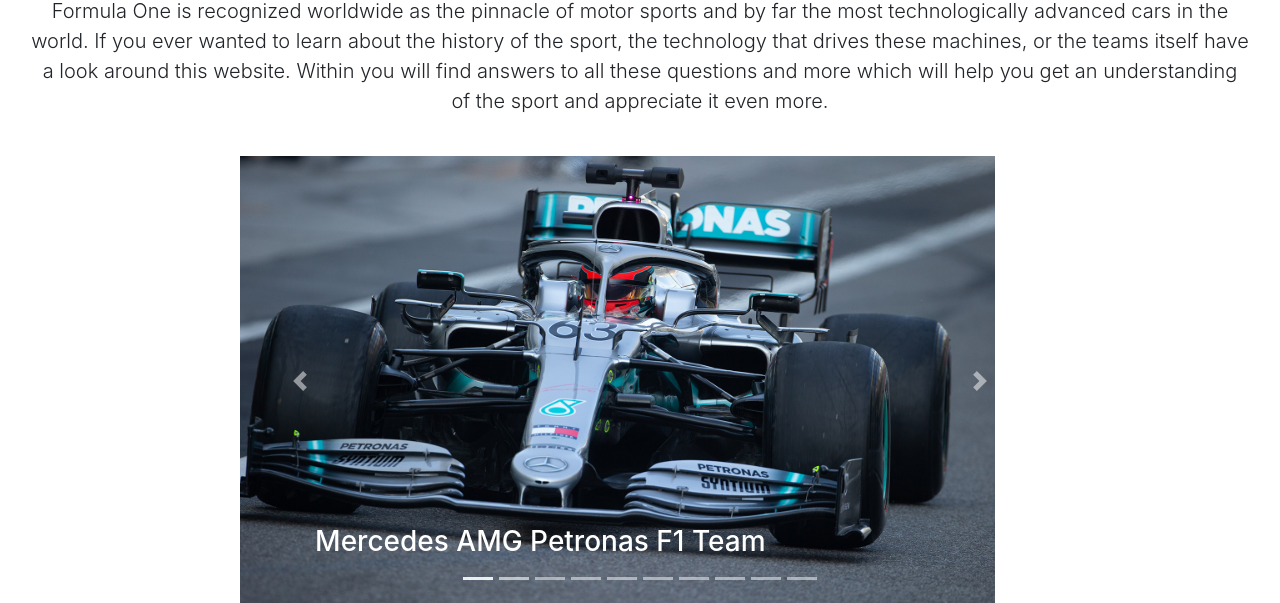
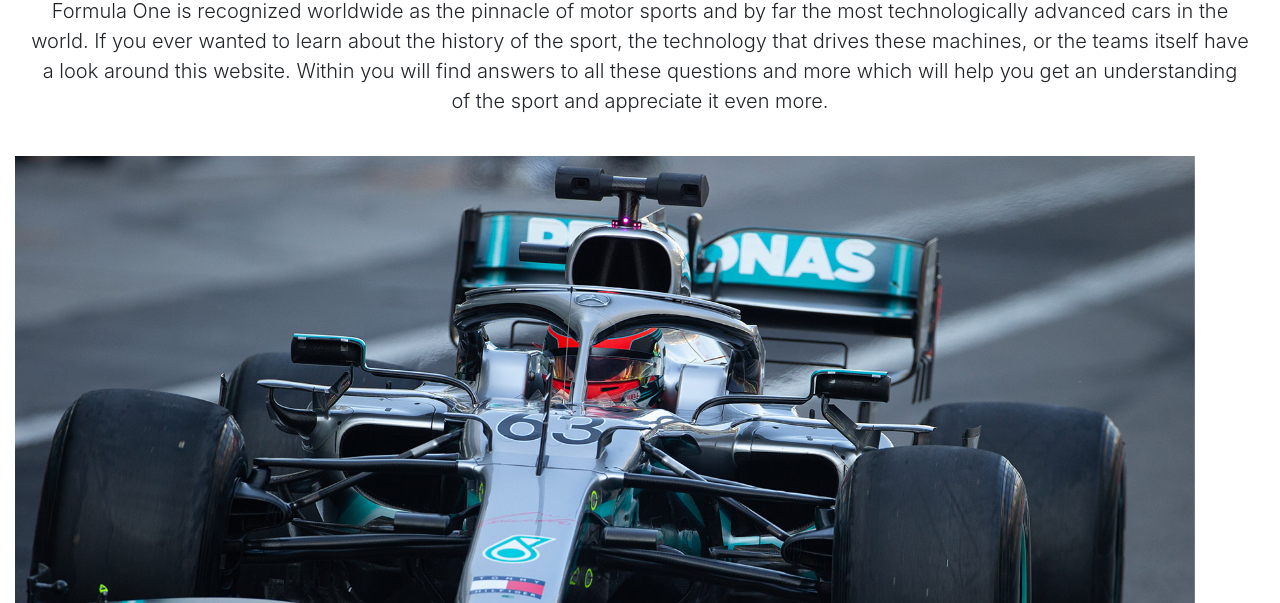
Before and after one commit to np649/BootstrapSite, a plain HTML site: page index.html in a window 1280 px wide. Shown: the part 183-786 px from the top of the page. Drawn offline with nearby package versions, Linux system fonts and the light colour scheme; files that its build step writes are made by us from their sources.

Commit message:
Update main.css

```diff
--- a/main.css
+++ b/main.css
@@ -1,16 +1,10 @@
 .carousel {
-    height: 450px;
-    width: 800px;
-    align-self: center;
     margin: auto;
 }
 
 .carousel-item,
 .carousel-inner,
 .carousel-inner img {
-    height: 100%;
-    width: auto;
-    align-content: center;
     margin: auto;
 }
 
```
